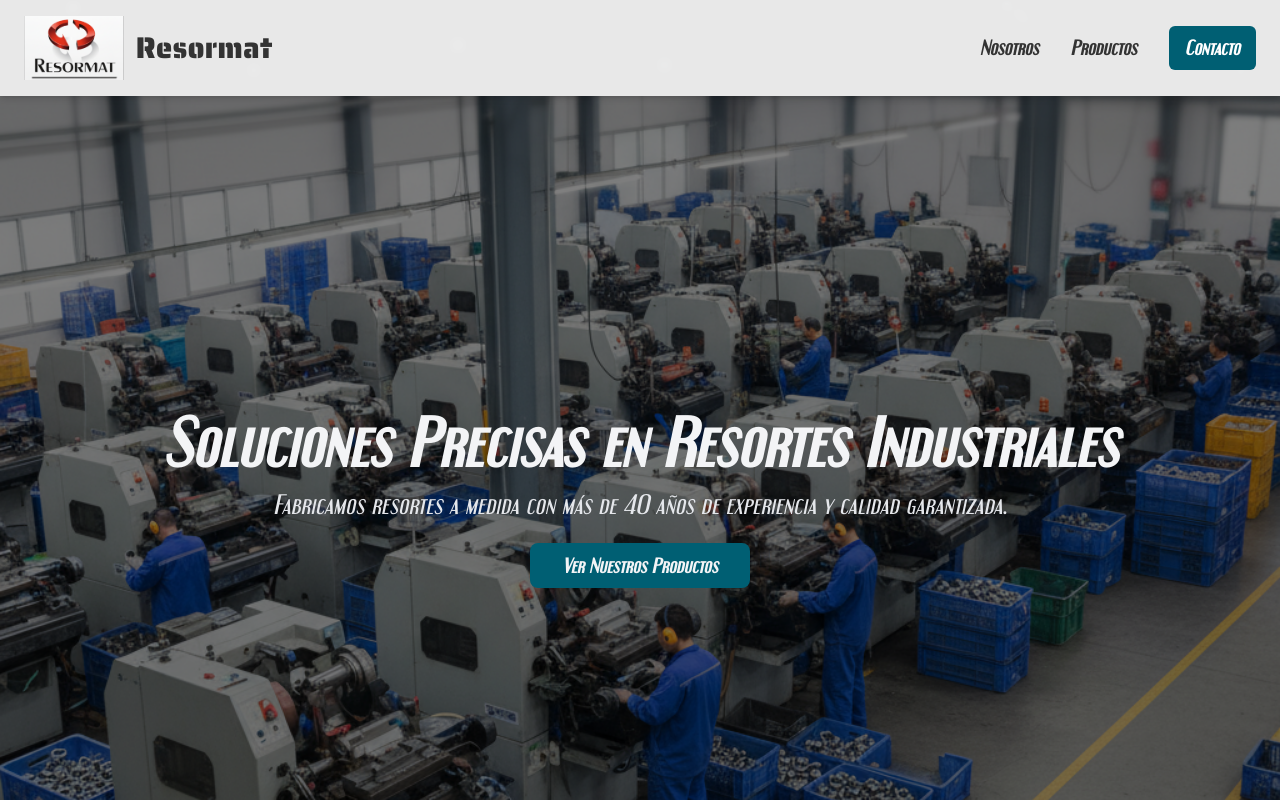
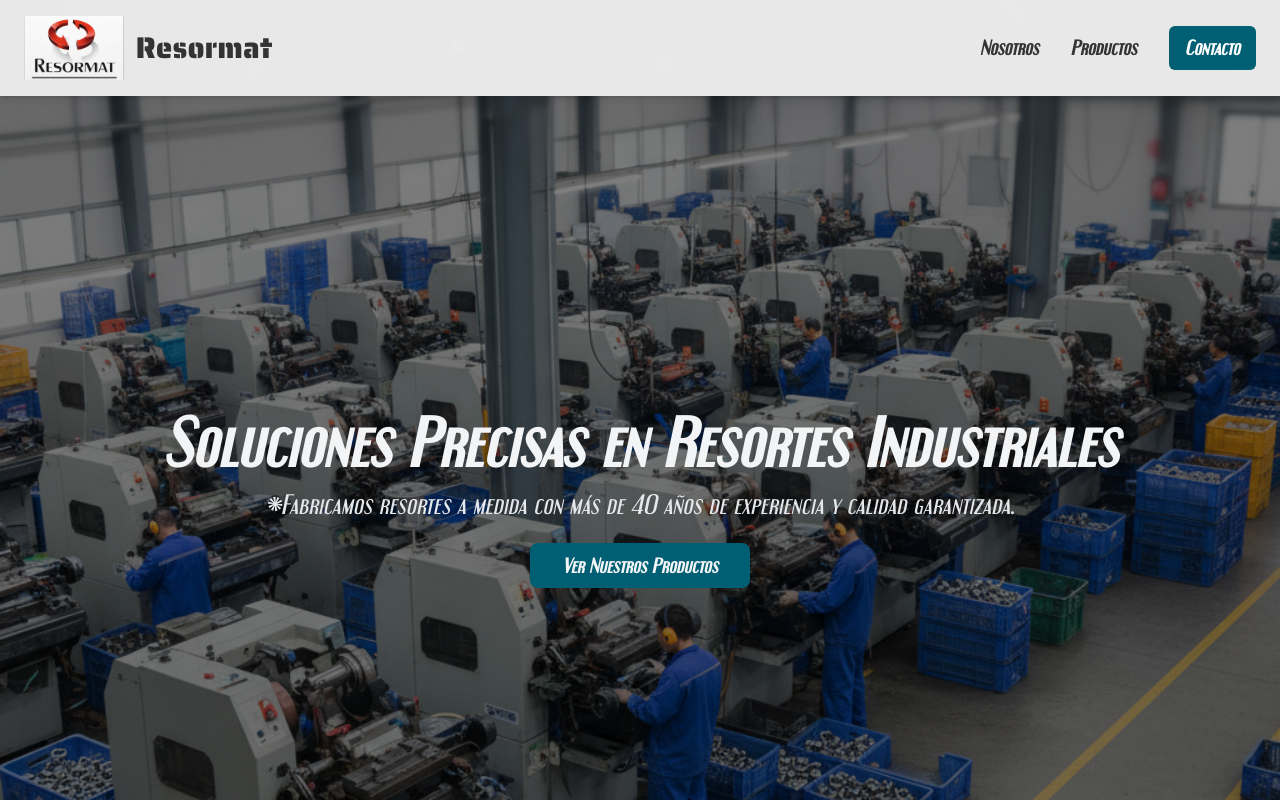
Before and after one commit to fede-caballero/resormat-web, a React (Vite) app: page / in a window 1280 px wide. Shown: the top 800 px of the page. Built offline with nearby package versions, Linux system fonts and the light colour scheme.

Commit message:
Prueba push al deploy

```diff
--- a/src/components/Hero.jsx
+++ b/src/components/Hero.jsx
@@ -18,7 +18,7 @@ const Hero = () => {
           Soluciones Precisas en Resortes Industriales
         </h1>
         <p className="text-lg md:text-2xl text-gray-200 mb-8 max-w-3xl mx-auto"> {/* Cambiado a un gris más claro */}
-          Fabricamos resortes a medida con más de 40 años de experiencia y calidad garantizada.
+          *Fabricamos resortes a medida con más de 40 años de experiencia y calidad garantizada.
         </p>
         <a
           href="#productos"
```
